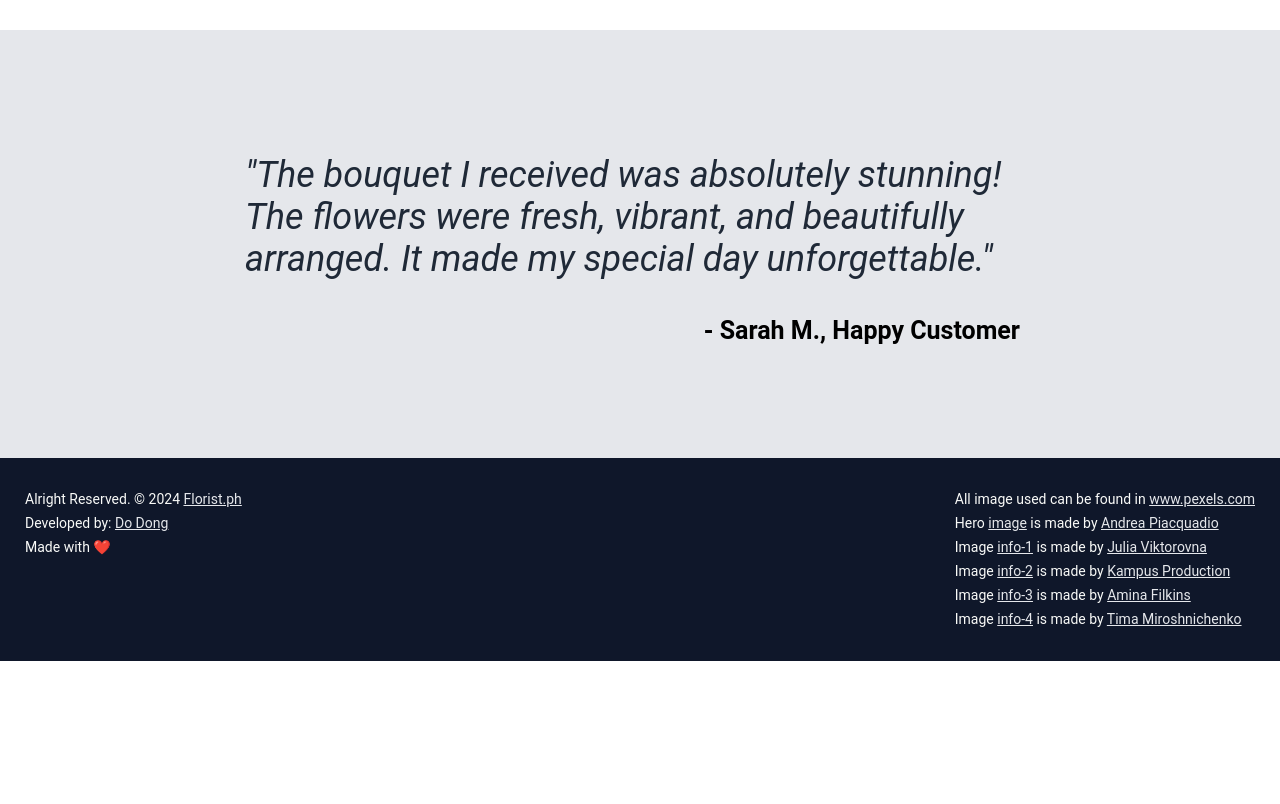
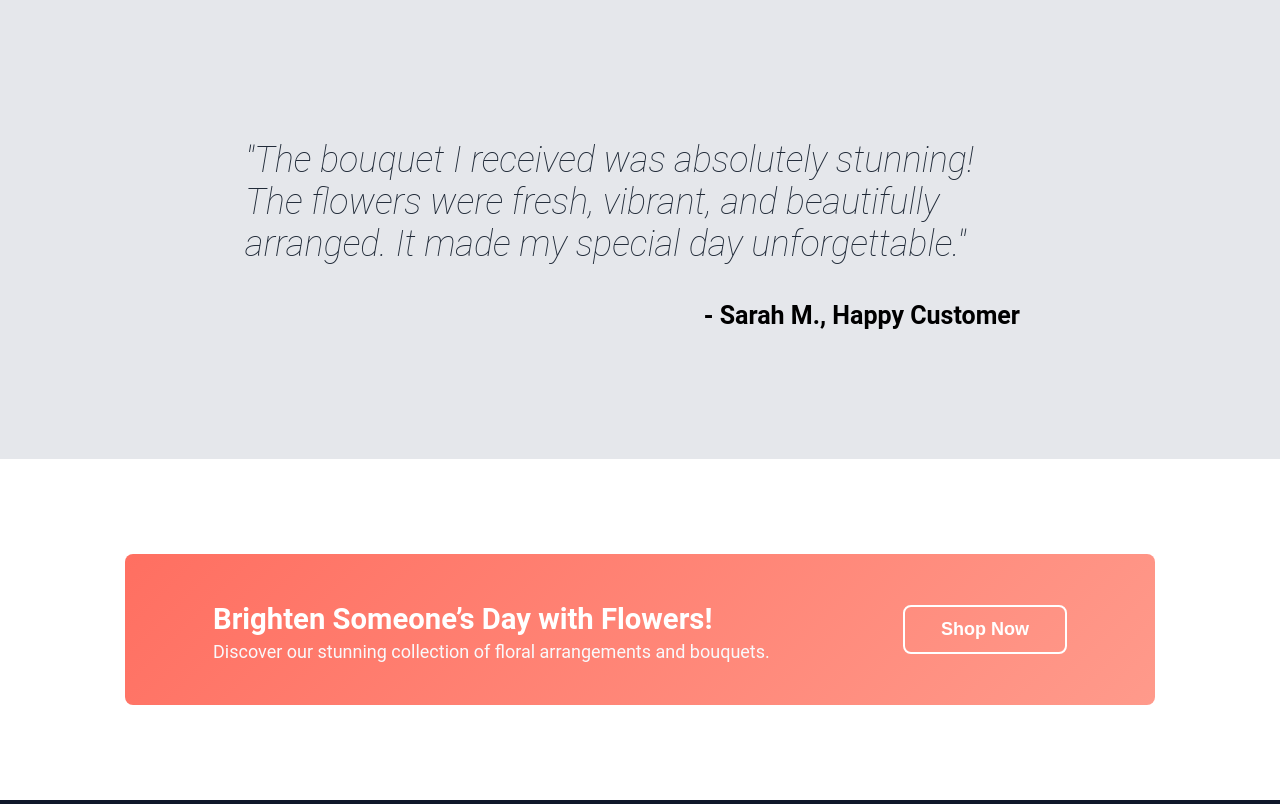
Before and after one commit to Grim3ntrix/florist-landing-page, a plain HTML site: page index.html in a window 1280 px wide. Shown: the part 1100-1904 px from the top of the page. Before the commit the page ends 1761 px from the top, so only its background shows below. Drawn offline with Linux system fonts and the light colour scheme.

Commit message:
Add fourth page CTA - call to action

```diff
--- a/index.html
+++ b/index.html
@@ -30,7 +30,7 @@
                         Discover our stunning collection of bouquets, arrangements, and gifts, handpicked for every occasion.
                         Delivered with care, just for you.
                     </p>
-                    <button class="signup-btn-one">Shop Now</button>
+                    <button class="shop-now-btn">Shop Now</button>
                 </div>
                 <div class="image">
                     <img src="./images/01.webp" alt="Woman in Black and White Dress Holding Vase with Yellow Flowers">
@@ -92,7 +92,25 @@
             </div>
         </div>
 
+        <!-- Fourth Page -->
+
+        <div class="fourth-page">
+            <div class="action-container">
+                <div class="action-text">
+                    <div class="action-text-header">
+                        <h3 >Brighten Someone’s Day with Flowers!</h3>
+                    </div>
+                    <div class="action-subtext">
+                        <p >Discover our stunning collection of floral arrangements and bouquets.</p>
+                    </div>
+                </div>
+                <div>
+                    <button class="sign-up-btn">Shop Now</button>
+                </div>
+            </div>
+        </div>
     </div>
+
     <div class="footer">
         <div class="left-footer">
             <div>Alright Reserved. &copy; 2024 <a href="https://www.florist.com.ph" title="florist.ph">Florist.ph</a></div>
--- a/style.css
+++ b/style.css
@@ -16,9 +16,20 @@ body {
 
 /* first page */
 
+.first-page, .third-page {
+    padding: 16px 125px;
+}
+
+/* .first-page, .second-page, .third-page, .fourth-page, .hero-container, .info-container, .testimonial-container , .action-container {
+     border: 2px solid gray;
+} */
+
 .first-page {
-    padding: 16px 125px;
     padding-bottom: 125px;
+}
+
+.fourth-page {
+    padding: 95px 125px;
 }
 
 .first-page {
@@ -46,7 +57,6 @@ body {
 }
 
 .image, img {
-    /* border: 2px solid gray; */
     width: 515px;
     height: 290px;
     border-radius: 5px;
@@ -78,7 +88,7 @@ ul {
     text-decoration: none;
 }
 
-.signup-btn-one {
+.shop-now-btn {
     background: linear-gradient(135deg, #ff6f61, #ff9a8b);
     border-radius: 8px;
     color: white;
@@ -130,7 +140,7 @@ ul {
     display: flex;
     flex-direction: column;
     align-items: center;
-    margin-bottom: 95px;
+    padding-bottom: 95px;
 }
 
 .info-container {
@@ -158,13 +168,13 @@ ul {
     font-size: 36px;
     color: #1f2937;
     font-weight: 900;
+    margin: 4px 0;
 }
 
 .info .text {
-    /* border: 1px solid gray; */
     width: 175px;
     max-width: 600px;
-    margin: 0 auto;
+    /* margin: 0 auto;  */
 }
 
 .info .text p {
@@ -173,7 +183,6 @@ ul {
     text-align: center;
     margin: 0;
     padding: 8px;
-    line-height: 1.6;
 }
 
 p {
@@ -192,7 +201,6 @@ p {
 }
 
 .testimonial-container {
-    /* border: 2px solid gray; */
     width: 790px;
     margin: 48px 0;
     padding: 40px;
@@ -203,6 +211,7 @@ p {
     color: #1f2937;
     font-style: italic;
     hyphens: none;
+    font-weight: lighter;
 }
 
 .author {
@@ -211,3 +220,55 @@ p {
     margin-right: 15px;
     font-weight: bold;
 }
+
+/* fourth page */
+
+.action-container {
+    background: linear-gradient(135deg, #ff6f61, #ff9a8b);
+    border-radius: 8px;
+    display: flex;
+    flex-wrap: wrap;
+    justify-content: space-between;
+    align-items: center;
+    padding: 35px 88px;
+    gap: 48px;
+    text-wrap: wrap;
+    margin: 0;
+}
+
+/* fourth page - typography */
+
+.action-text, button {
+    color: white;
+}
+
+.action-text {
+    line-height: 0.1;
+}
+
+.action-text-header {
+    font-size: 25px;
+    color: white;
+}
+
+.action-subtext {
+    font-size: 18px;
+    color: #f9f9fc;
+}
+
+.sign-up-btn {
+    border: 2px solid white;
+    background-color: transparent;
+    border-radius: 8px;
+    color: white;
+    padding: 12px 36px;
+    font-weight: 600;
+    font-size: 18px;
+    cursor: pointer;
+    transition: background-color 0.3s, color 0.3s;
+}
+
+.sign-up-btn:hover {
+    background-color: white;
+    color: #ff6f61;
+}
```
